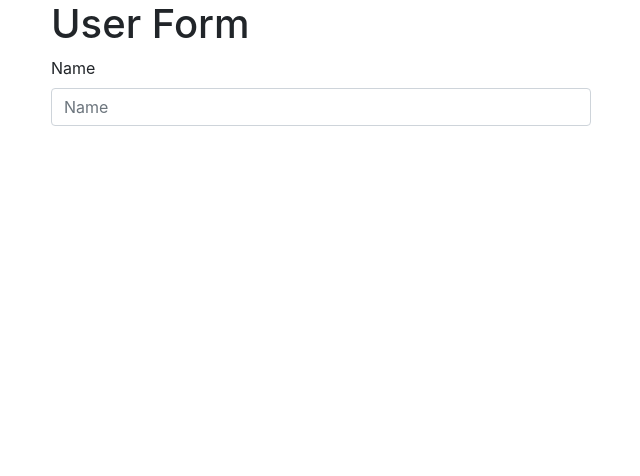
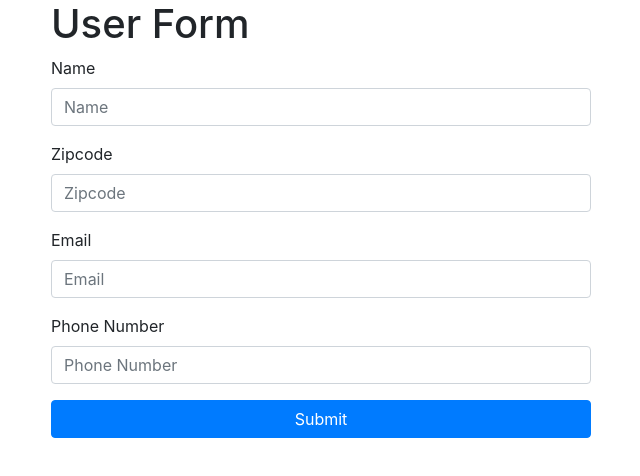
Before and after one commit to alan-nguyen/user-form, a plain HTML site: page index.html in a window 1280 px wide. Shown: the whole page, without its empty margins (319-959 px from the left). Drawn offline with nearby package versions, Linux system fonts and the light colour scheme.

Commit message:
Finish form

```diff
--- a/index.html
+++ b/index.html
@@ -36,6 +36,47 @@
                 Name must be between 2 and 10 characters
               </div>
             </div>
+            <div class="form-group">
+              <label>Zipcode</label>
+              <input
+                type="text"
+                class="form-control"
+                id="zip"
+                placeholder="Zipcode"
+              />
+              <div class="invalid-feedback">
+                Enter a valid zipcode
+              </div>
+            </div>
+            <div class="form-group">
+              <label>Email</label>
+              <input
+                type="text"
+                class="form-control"
+                id="email"
+                placeholder="Email"
+              />
+              <div class="invalid-feedback">
+                Enter a valid email
+              </div>
+            </div>
+            <div class="form-group">
+              <label>Phone Number</label>
+              <input
+                type="text"
+                class="form-control"
+                id="phone"
+                placeholder="Phone Number"
+              />
+              <div class="invalid-feedback">
+                Enter a valid phone number
+              </div>
+            </div>
+            <input
+              type="submit"
+              value="Submit"
+              class="btn btn-primary btn-block"
+            />
           </form>
         </div>
       </div>
```
